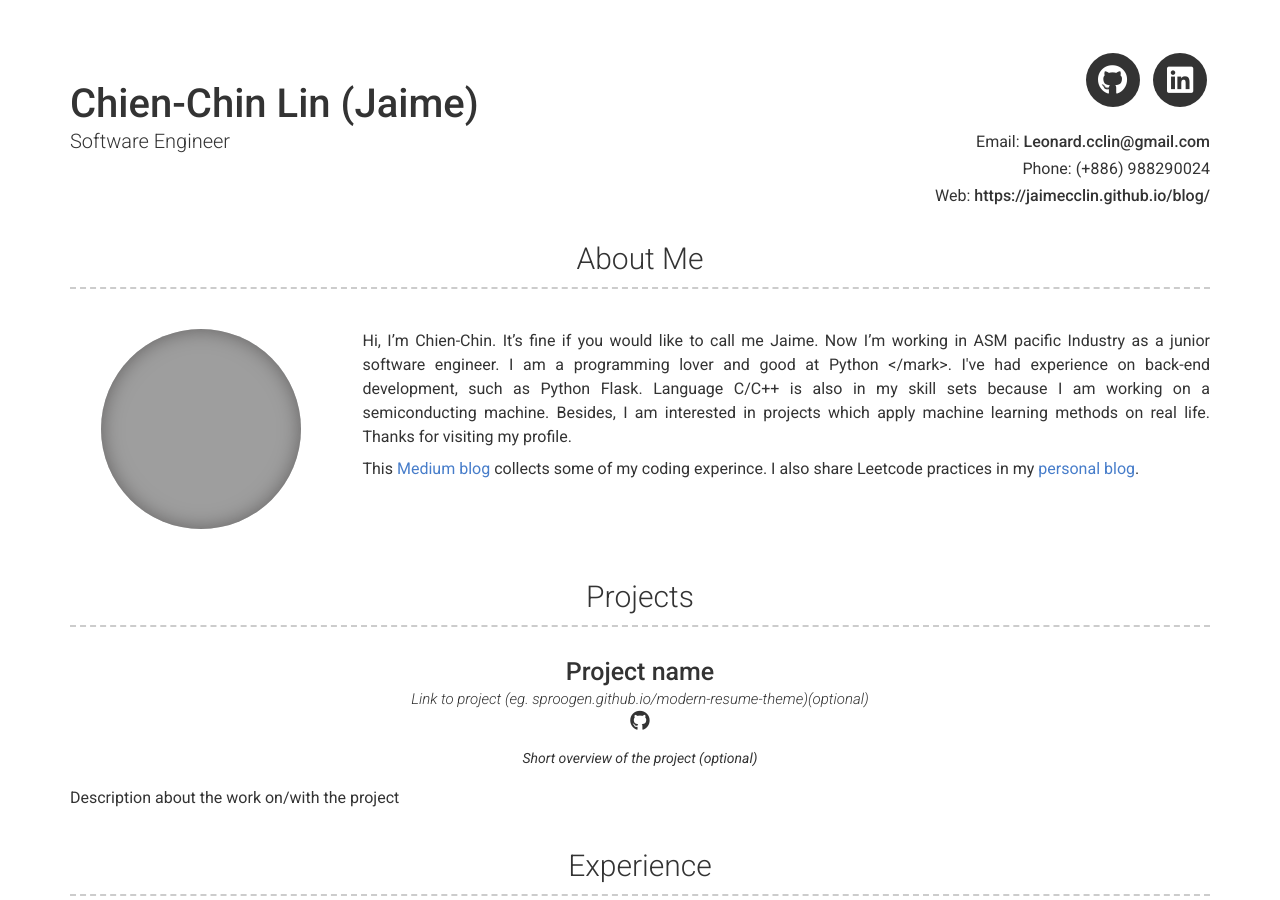
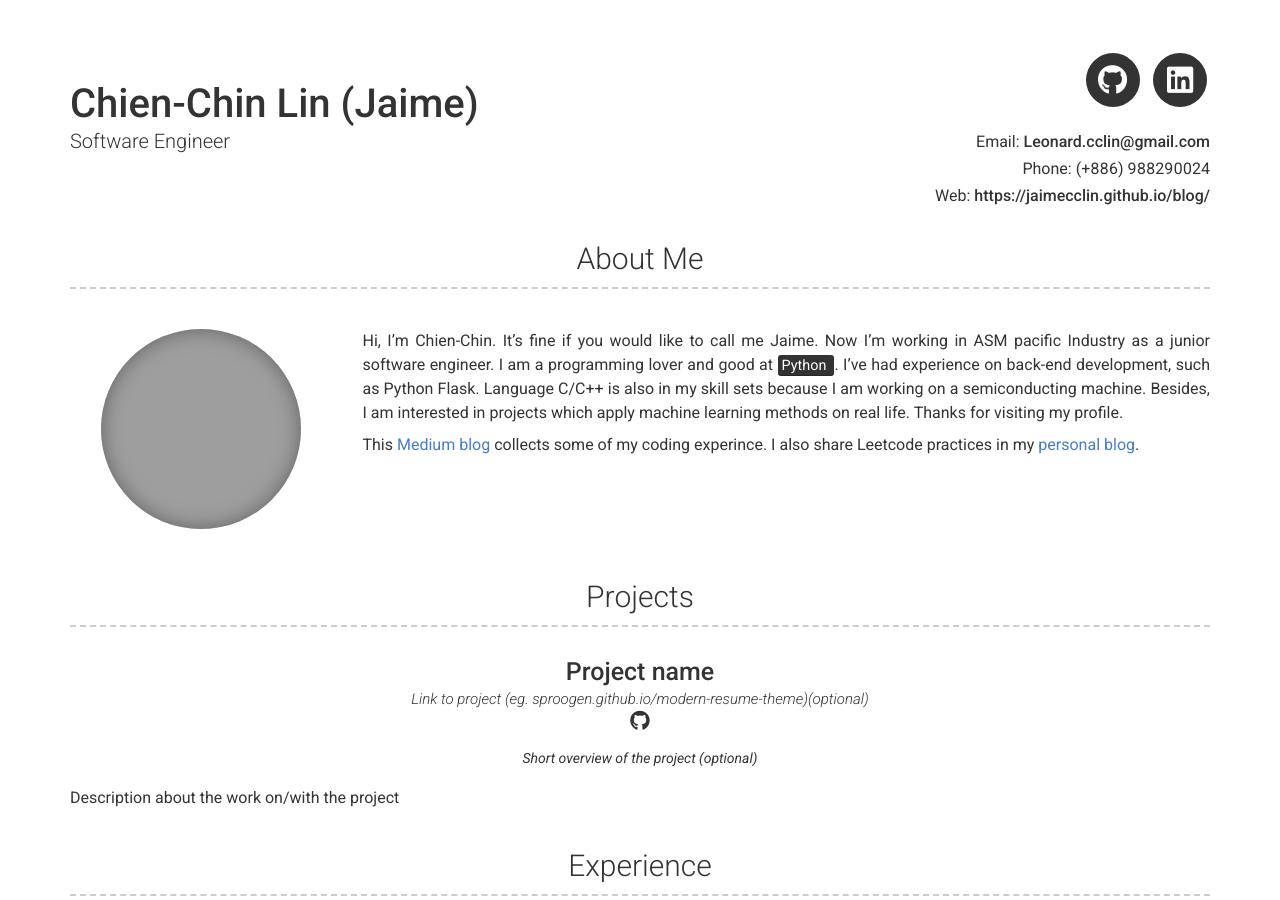
Before and after one commit to Jaimecclin/Jaimecclin.github.io, a Jekyll site: the page built from index.md, in a window 1280 px wide and 900 px high. Built offline with Jekyll 4.4.1, drawn with Linux system fonts in a browser that asks for light colours; nearby versions of some CDN libraries; grey boxes are pictures that could not be loaded.

Commit message:
Fix typo.

```diff
--- a/_config.yml
+++ b/_config.yml
@@ -47,7 +47,7 @@ linkedin_username: chien-chin-lin-3086b4127
 about_profile_image: profile_files/jaimelin.jpg
 about_content: | # this will include new lines to allow paragraphs
   Hi, I'm Chien-Chin. It's fine if you would like to call me Jaime. Now I'm working in ASM pacific Industry as a junior software engineer.
-  I am a programming lover and good at <makr> Python </mark>. I've had experience on back-end development, such as Python Flask. Language C/C++ is also in my skill sets because I am working on a semiconducting machine.
+  I am a programming lover and good at <mark> Python </mark>. I've had experience on back-end development, such as Python Flask. Language C/C++ is also in my skill sets because I am working on a semiconducting machine.
   Besides, I am interested in projects which apply machine learning methods on real life. Thanks for visiting my profile.
 
   This [Medium blog](https://medium.com/@leonard.cclin) collects some of my coding experince. I also share Leetcode practices in my [personal blog](https://jaimecclin.github.io/blog/).
```
